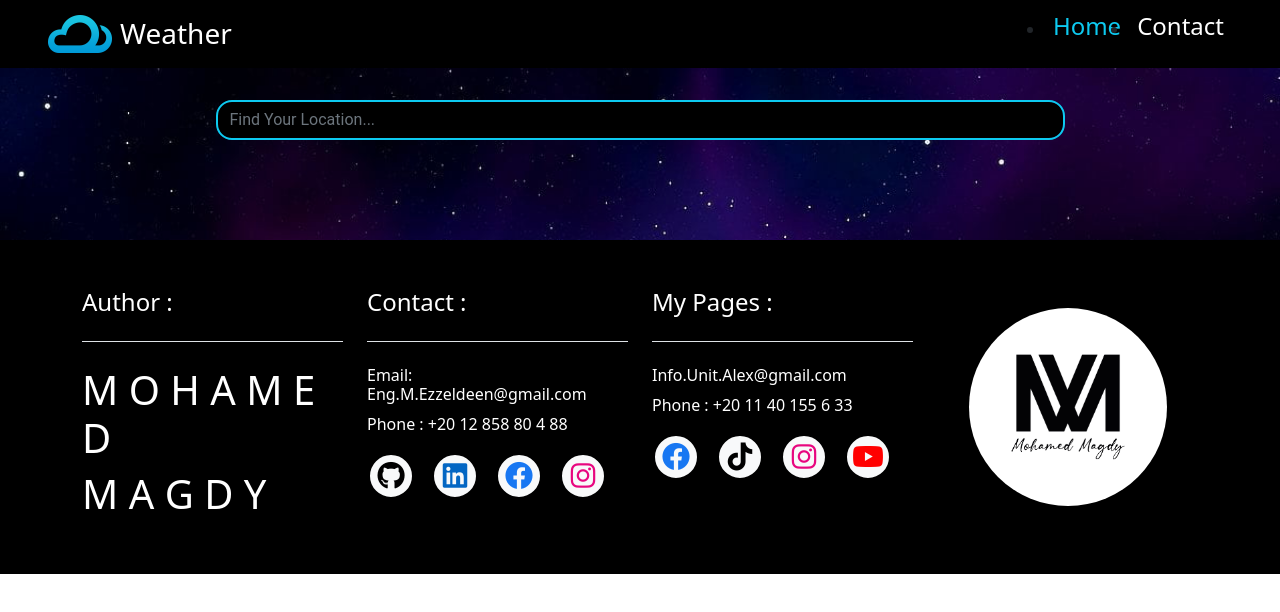
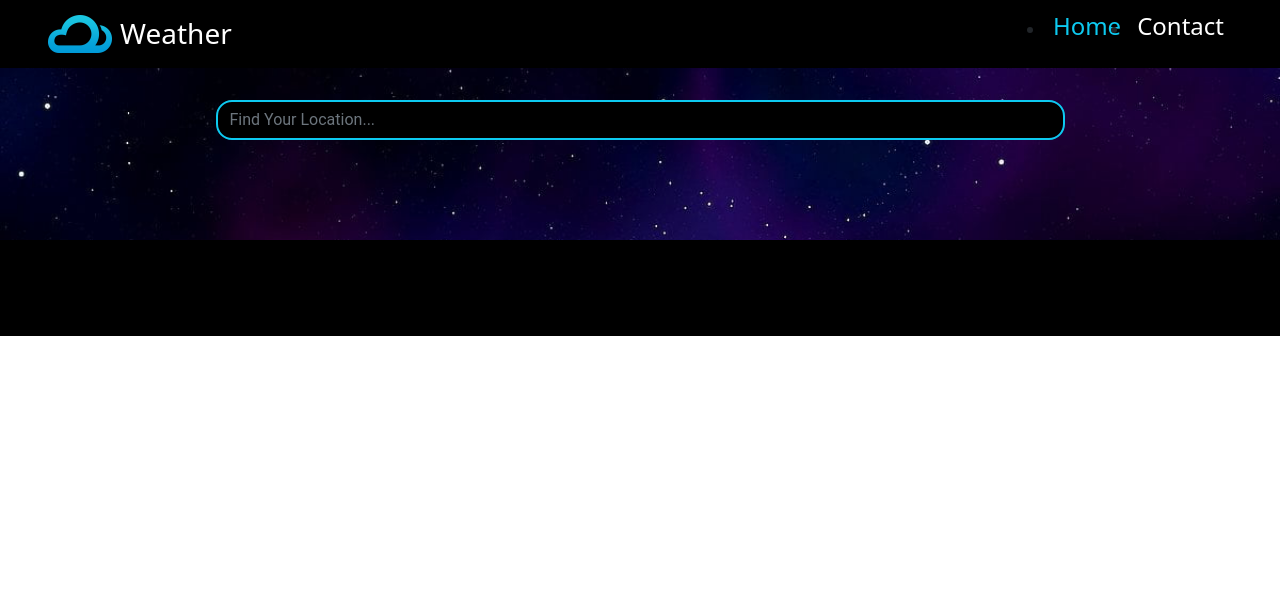
Before and after one commit to M-Ma999dy/MEGA-App-Weather, a plain HTML site: page index.html in a window 1280 px wide. Drawn offline with Linux system fonts and the light colour scheme; no server answers.

Commit message:
Update index.html

```diff
--- a/index.html
+++ b/index.html
@@ -110,107 +110,7 @@
   <!-- Footer -->
   <!------------>
 
-  <footer id="contact" class="py-5 bg-black text-white">
-
-    <div class="container">
-
-      <div class="row">
-
-        <div class="col-md-6 col-xl-3 my-3 my-lg-0">
-
-          <h4 class="mb-4 pb-4 border-bottom">Author :</h4>
-
-          <h1>M O H A M E D</h1>
-
-          <h1>M A G D Y</h1>
-
-        </div>
-
-        <div class="col-md-6 col-xl-3 my-3 my-lg-0">
-
-          <h4 class="mb-4 pb-4 border-bottom">Contact :</h4>
-
-          <h6><a href="mailto:Eng.M.Ezzeldeen@gmail.com" class="a_None text-white">Email:
-              Eng.M.Ezzeldeen@gmail.com</a></h6>
-
-          <button class="bg-transparent text-white border-0 p-0" onclick="openLink('wa.me/+201285880488')">
-            <h6 class="mb-0">Phone : +20 12 858 80 4 88</h6>
-          </button>
-
-          <div class="d-flex justify-content-start my-3">
-
-            <button onclick="openLink('github.com/Eng-M-Ma9dy')"
-              class="SM-BTN-icon GitHub    me-2 fs-3 bg-light d-flex align-items-center justify-content-center">
-              <i class="fa-brands fa-github"></i>
-            </button>
-
-            <button onclick="openLink('www.linkedin.com/in/eng-m-ma9dy/')"
-              class="SM-BTN-icon LinkedIn  mx-2 fs-3 bg-light d-flex align-items-center justify-content-center">
-              <i class="fa-brands fa-linkedin"></i>
-            </button>
-
-            <button onclick="openLink('www.facebook.com/eng.m.ma9dy/')"
-              class="SM-BTN-icon Facebook  mx-2 fs-3 bg-light d-flex align-items-center justify-content-center">
-              <i class="fa-brands fa-facebook"></i>
-            </button>
-
-            <button onclick="openLink('www.instagram.com/eng.m.ma9dy/')"
-              class="SM-BTN-icon Instagram ms-2 fs-3 bg-light d-flex align-items-center justify-content-center">
-              <i class="fa-brands fa-instagram"></i>
-            </button>
-
-          </div>
-
-        </div>
-
-        <div class="col-md-6 col-xl-3 my-3 my-lg-0">
-
-          <h4 class="mb-4 pb-4 border-bottom">My Pages :</h4>
-
-          <h6><a href="mailto:Info.Unit.Alex@gmail.com" class="a_None text-white">Info.Unit.Alex@gmail.com</a>
-          </h6>
-
-          <button class="bg-transparent text-white border-0 p-0" onclick="openLink('wa.me/+201140155633')">
-            <h6 class="mb-0">Phone : +20 11 40 155 6 33</h6>
-          </button>
-
-          <div class="text-light d-flex justify-content-start my-3">
-
-            <button onclick="openLink('www.facebook.com/info.unit.iu/')"
-              class="SM-BTN-icon Facebook  me-2 fs-3 bg-light d-flex align-items-center justify-content-center">
-              <i class="fa-brands fa-facebook"></i>
-            </button>
-
-            <button onclick="openLink('www.tiktok.com/@info.unit.iu')"
-              class="SM-BTN-icon TikTok    mx-2 fs-3 bg-light d-flex align-items-center justify-content-center">
-              <i class="fa-brands fa-tiktok"></i>
-            </button>
-
-            <button onclick="openLink('www.instagram.com/info.unit.iu')"
-              class="SM-BTN-icon Instagram mx-2 fs-3 bg-light d-flex align-items-center justify-content-center">
-              <i class="fa-brands fa-instagram"></i>
-            </button>
-
-            <button onclick="openLink('youtube.com/@Info.Unit-IU')"
-              class="SM-BTN-icon Youtube   ms-2 fs-3 bg-light d-flex align-items-center justify-content-center">
-              <i class="fa-brands fa-youtube"></i>
-            </button>
-
-          </div>
-
-        </div>
-
-        <div class="col-md-6 col-xl-3 mt-3 mt-lg-0 d-none d-md-flex justify-content-start justify-content-xl-center">
-
-          <button class="bg-transparent text-white border-0 p-0"
-            onclick="openLink('eng-m-ma9dy.github.io/MAGDY/')"><img src="src/Images/Logo-MM.jpg"
-              class="footer_logo rounded-circle" alt=""></button>
-
-        </div>
-
-      </div>
-
-    </div>
+  <footer id="megaContactUs" class="py-5 bg-black text-white">
 
   </footer>
 
@@ -225,6 +125,9 @@
   <!-- jquery js : -->
   <script src="JS/jquery-3.6.3.min.js"></script>
 
+  <!-- Footer : -->
+  <script src=" https://eng-m-ma9dy.github.io/JS/Mega-Footer.js "></script>
+
   <!-- My js : -->
   <script src="JS/index.js"></script>
 
```
